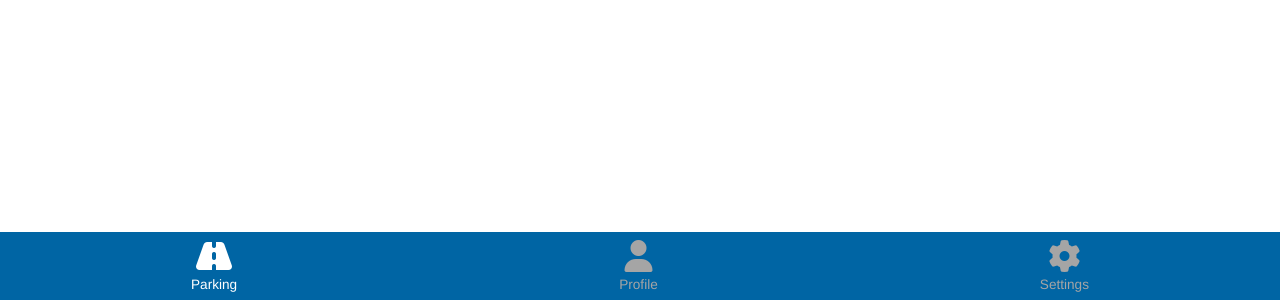
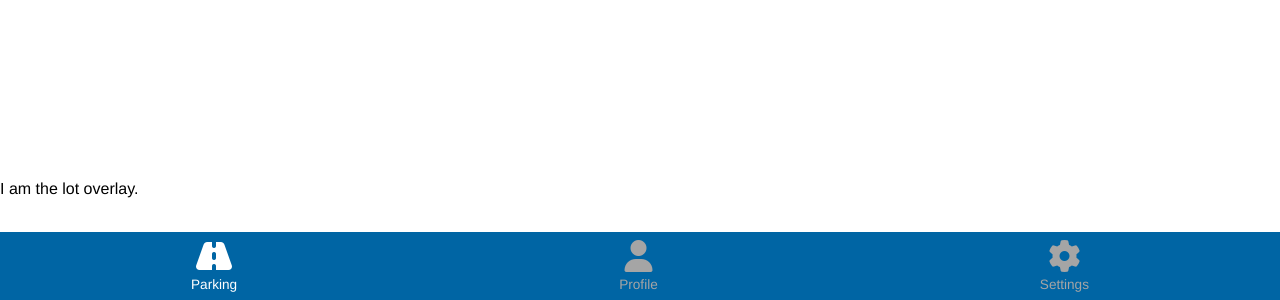
Before and after one commit to mkyle625/cis371-semester-project, a Vue app in the folder gv-park/: page /home in a window 1280 px wide. Shown: the part 500-800 px from the top of the page. Built offline with nearby package versions, Linux system fonts and the light colour scheme.

Commit message:
add lot selection overlay, not working yet

```diff
--- /dev/null
+++ b/gv-park/src/components/LotOverlay.vue
@@ -0,0 +1,26 @@
+<template>
+    <div>
+        I am the lot overlay.
+    </div>
+</template>
+
+<script lang="ts">
+    import { Vue, Component } from "vue-property-decorator";
+
+    @Component
+    export default class LotOverlay extends Vue {
+
+    }
+</script>
+
+<style scoped>
+    div {
+        background-color: white;
+        border-radius: 20px;
+        height: 5vh;
+        width: 80vw;
+        position: absolute;
+        bottom: 10vh;
+        z-index: 0;
+    }
+</style>
--- a/gv-park/src/components/Map.vue
+++ b/gv-park/src/components/Map.vue
@@ -31,13 +31,14 @@ export default class WorldMap extends Vue {
 
   onMapClicked(e: any): void {
     // Emit an event to notify the parent element
-     console.log(`[${e.latlng.lat}, ${e.latlng.lng}]`);
+    // console.log(`[${e.latlng.lat}, ${e.latlng.lng}]`);
     this.$emit("map-clicked", e.latlng);
     //console.log(this.$store.state.windowHeight);
   }
 
   clickLot(name: string): void {
     console.log(`Selected: ${name}`);
+    this.$emit("lot-tapped", name);
   }
 }
 </script>
--- a/gv-park/src/views/HomeView.vue
+++ b/gv-park/src/views/HomeView.vue
@@ -1,7 +1,8 @@
 <template>
     <div style="height: 100%">
-        <Map/>
-        <NavBar></NavBar>
+        <LotOverlay/>
+        <Map @lot-tapped="selectLot"/>
+        <NavBar/>
     </div>
 </template>
 
@@ -9,10 +10,13 @@
     import { Component, Vue } from "vue-property-decorator";
     import NavBar from "../components/NavBar.vue";
     import Map from "../components/Map.vue";
+    import LotOverlay from "../components/LotOverlay.vue";
 
-    @Component({ components: { NavBar, Map } })
+    @Component({ components: { NavBar, Map, LotOverlay } })
     export default class HomeView extends Vue {
-
+        selectLot(name: string): void {
+            // console.log(`Home select: ${name}`);
+        }
     }
 </script>
 
```
